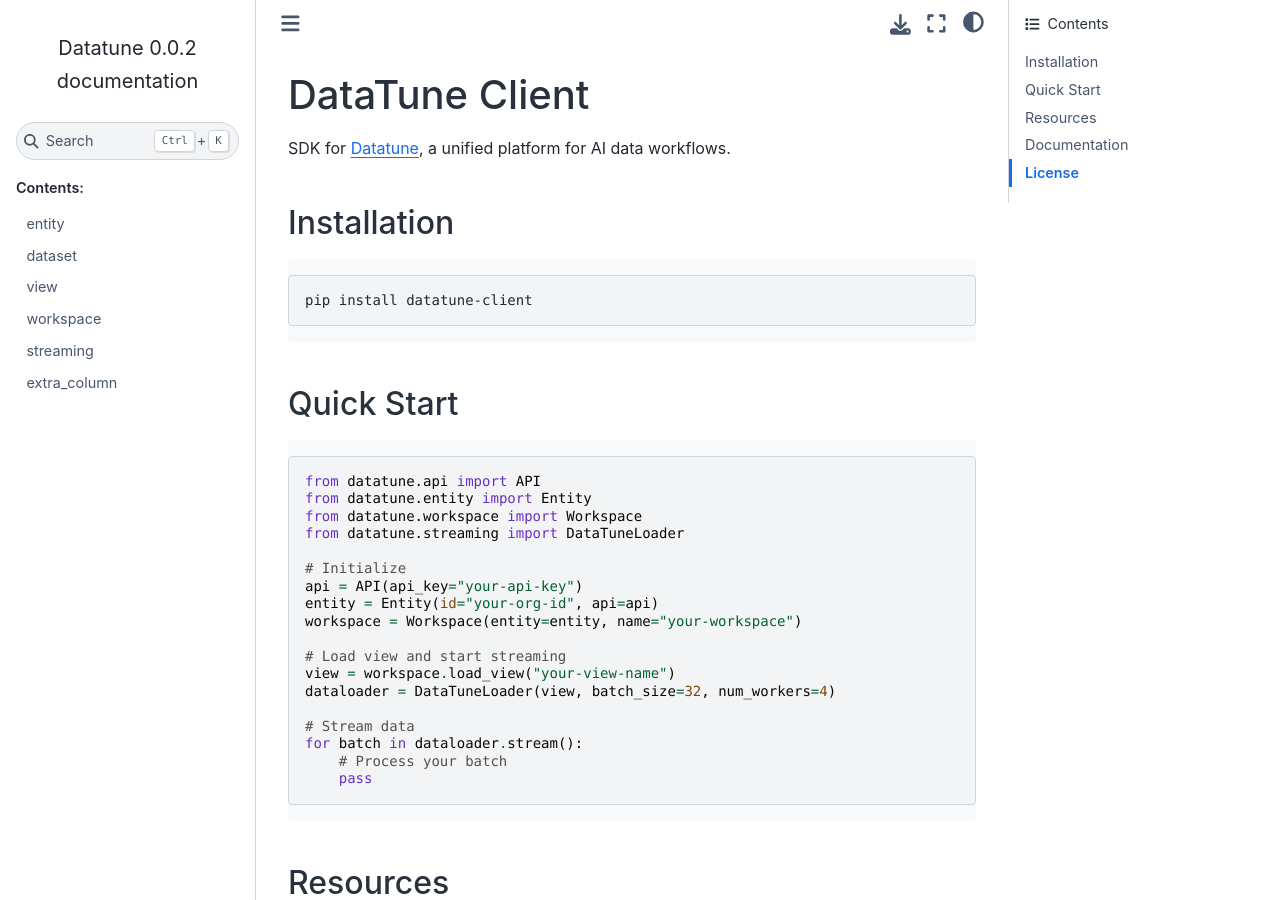
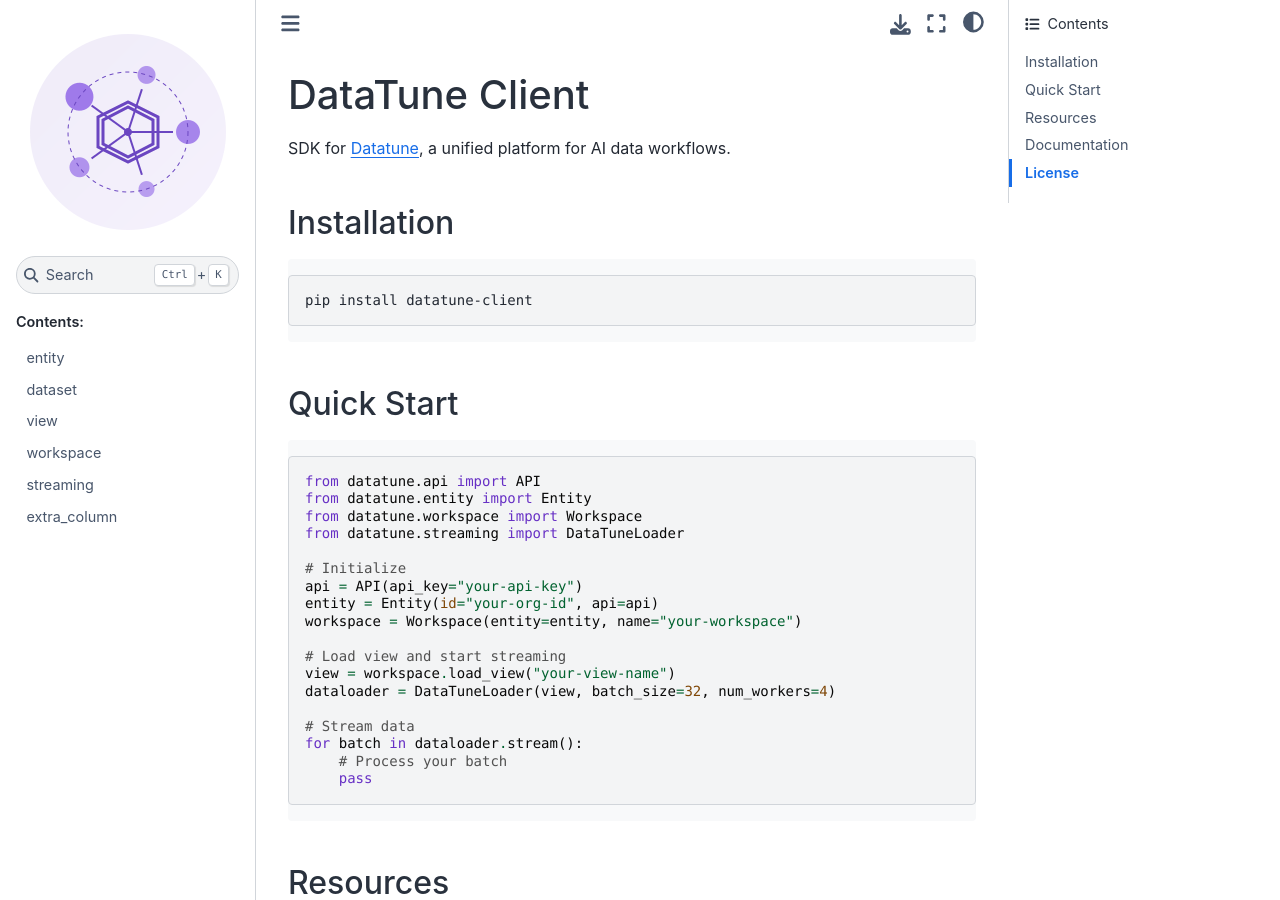
Before and after one commit to vitalops/datatune, a Sphinx documentation site: the page built from docs/source/index.md, in a window 1280 px wide and 900 px high. Built offline with Sphinx 7.4.7 and the Sphinx Book theme 1.1.4, drawn with Linux system fonts in a browser that asks for light colours.

Commit message:
update: datatune logo

```diff
--- a/docs/source/conf.py
+++ b/docs/source/conf.py
@@ -51,6 +51,12 @@
 html_static_path = ['_static']
 
 
-
+html_logo = "_static/datatune_logo.png"
+html_theme_options = {
+    "logo": {
+        "image_light": "_static/datatune_logo.png",
+        "image_dark": "_static/datatune_logo.png"
+    }
+}
 # -- Options for HTML output -------------------------------------------------
 # https://www.sphinx-doc.org/en/master/usage/configuration.html#options-for-html-output
```
Also changed, not shown: docs/source/_static/datatune_logo.png (added).
